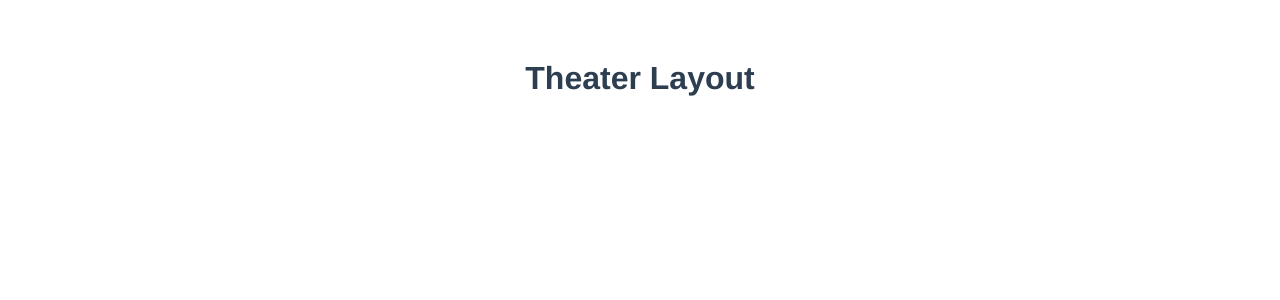
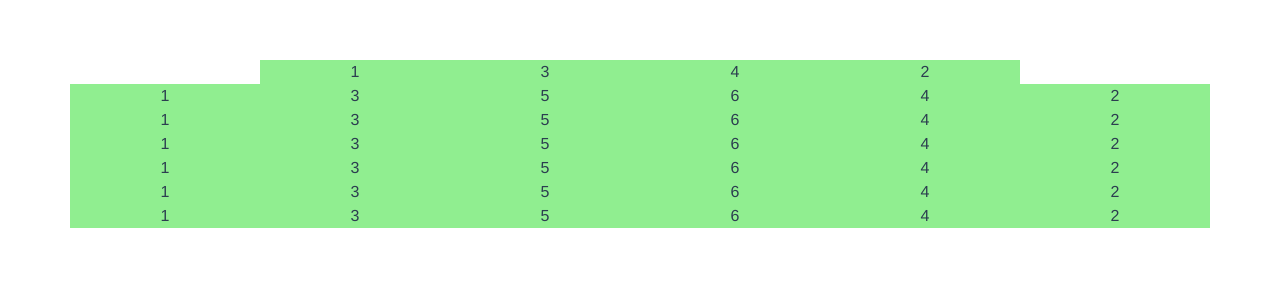
Before and after one commit to montagapallarols/vue-theater-layout, a Vue app: page / in a window 1280 px wide. Shown: the top 300 px of the page. Built offline with nearby package versions, Linux system fonts and the light colour scheme.

Commit message:
Add initial layout

```diff
--- a/src/App.vue
+++ b/src/App.vue
@@ -1,13 +1,16 @@
 <template>
   <div id="app">
-    <h1>Theater Layout</h1>
+    <Layout />
   </div>
 </template>
 
 <script>
+import Layout from "./components/Layout";
 export default {
   name: "App",
-  components: {},
+  components: {
+    Layout,
+  },
 };
 </script>
 
@@ -19,5 +22,9 @@ export default {
   text-align: center;
   color: #2c3e50;
   margin-top: 60px;
+  box-sizing: border-box;
+  /* display: flex;
+  align-items: center;
+  justify-content: center; */
 }
 </style>
--- /dev/null
+++ b/src/components/Layout.vue
@@ -0,0 +1,74 @@
+<template>
+  <div class="layout">
+    <div class="main-hall">
+      <b-container class="rows">
+        <b-row class="row-1 justify-content-md-center">
+          <b-col col lg="2" class="seat">1</b-col>
+          <b-col col lg="2" class="seat">3</b-col>
+          <b-col col lg="2" class="seat">4</b-col>
+          <b-col col lg="2" class="seat">2</b-col>
+        </b-row>
+        <b-row class="row-2">
+          <b-col class="seat">1</b-col>
+          <b-col class="seat">3</b-col>
+          <b-col class="seat">5</b-col>
+          <b-col class="seat">6</b-col>
+          <b-col class="seat">4</b-col>
+          <b-col class="seat">2</b-col>
+        </b-row>
+        <b-row class="row-3">
+          <b-col class="seat">1</b-col>
+          <b-col class="seat">3</b-col>
+          <b-col class="seat">5</b-col>
+          <b-col class="seat">6</b-col>
+          <b-col class="seat">4</b-col>
+          <b-col class="seat">2</b-col>
+        </b-row>
+        <b-row class="row-4">
+          <b-col class="seat">1</b-col>
+          <b-col class="seat">3</b-col>
+          <b-col class="seat">5</b-col>
+          <b-col class="seat">6</b-col>
+          <b-col class="seat">4</b-col>
+          <b-col class="seat">2</b-col>
+        </b-row>
+        <b-row class="row-5">
+          <b-col class="seat">1</b-col>
+          <b-col class="seat">3</b-col>
+          <b-col class="seat">5</b-col>
+          <b-col class="seat">6</b-col>
+          <b-col class="seat">4</b-col>
+          <b-col class="seat">2</b-col>
+        </b-row>
+        <b-row class="row-6">
+          <b-col class="seat">1</b-col>
+          <b-col class="seat">3</b-col>
+          <b-col class="seat">5</b-col>
+          <b-col class="seat">6</b-col>
+          <b-col class="seat">4</b-col>
+          <b-col class="seat">2</b-col>
+        </b-row>
+        <b-row class="row-7">
+          <b-col class="seat">1</b-col>
+          <b-col class="seat">3</b-col>
+          <b-col class="seat">5</b-col>
+          <b-col class="seat">6</b-col>
+          <b-col class="seat">4</b-col>
+          <b-col class="seat">2</b-col>
+        </b-row>
+      </b-container>
+    </div>
+  </div>
+</template>
+
+<script>
+export default {
+  data() {},
+};
+</script>
+
+<style lang="scss" scoped>
+.seat {
+  background-color: lightgreen;
+}
+</style>
```
Also changed, not shown: package.json (+6 -1 lines), src/main.js (+10 -0 lines), 2 other files (tests, documents, lock files or other folders).
